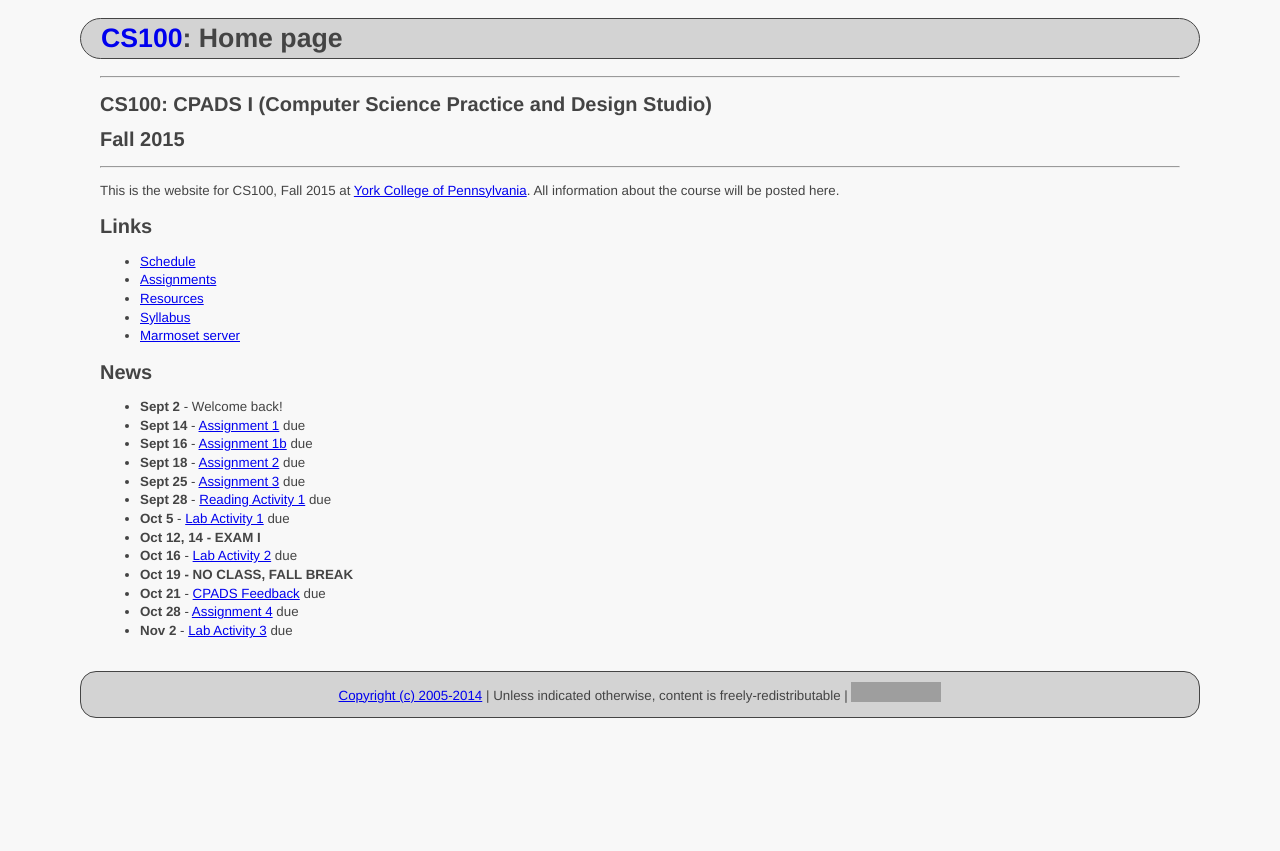
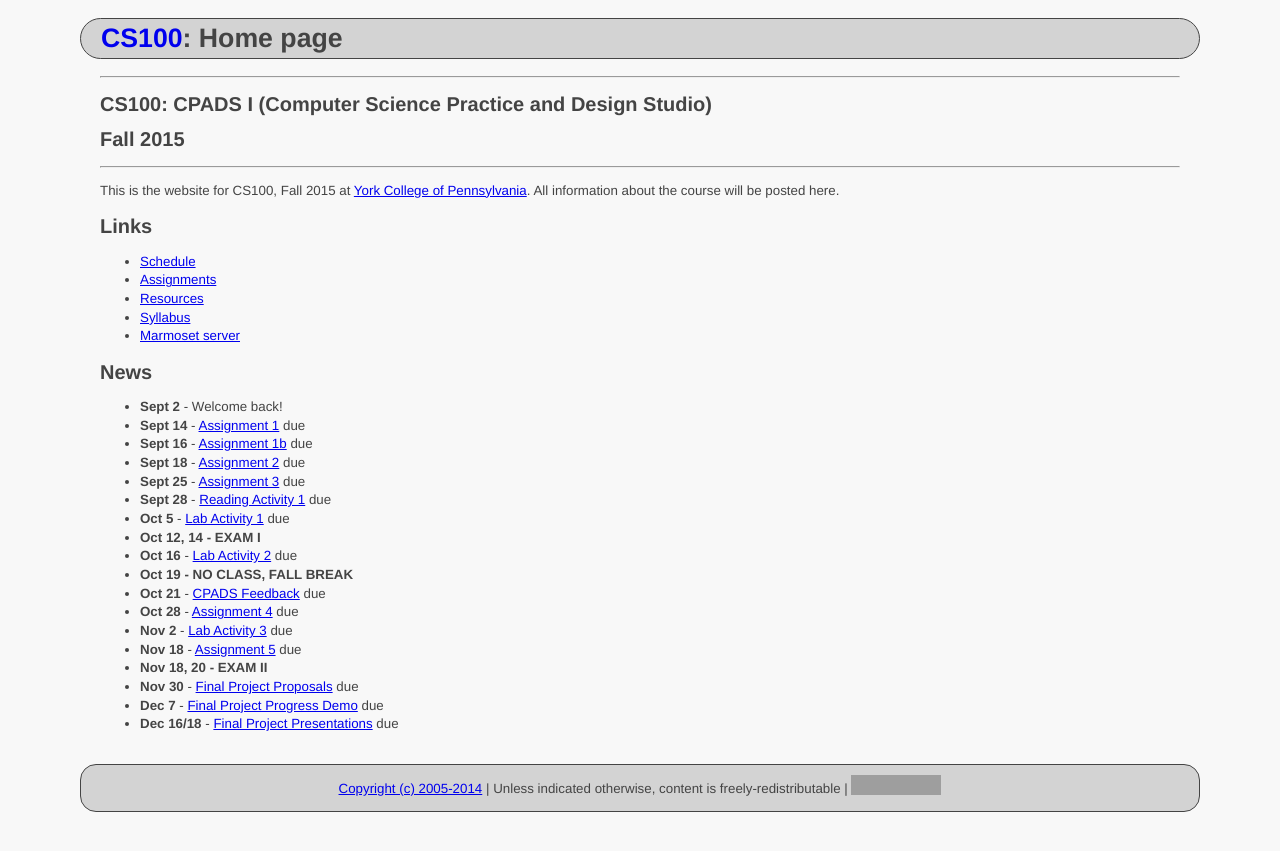
Before and after one commit to ycpcs/cs100-fall2015, a Jekyll site: the page built from index.md, in a window 1280 px wide. Shown: the top 851 px of the page. Built offline with Jekyll 4.4.1, drawn with Linux system fonts in a browser that asks for light colours; Markdown is read by kramdown in place of the engine named in the settings; grey boxes are pictures that could not be loaded.

Commit message:
add final project description
add final project description

```diff
--- a/index.md
+++ b/index.md
@@ -35,6 +35,11 @@ All information about the course will be posted here.
 * **Oct 21** - [CPADS Feedback](assign/CPADS_feedback.pdf) due
 * **Oct 28** - [Assignment 4](assign/CPADS_Assignment_4.pdf) due
 * **Nov 2** - [Lab Activity 3](assign/CPADS_Lab_Activity_3.pdf) due
+* **Nov 18** - [Assignment 5](assign/CPADS_Assignment_5.pdf) due
+* **Nov 18, 20 - EXAM II**
+* **Nov 30** - [Final Project Proposals](assign/CPADS_FinalProject.pdf) due
+* **Dec 7** - [Final Project Progress Demo](assign/CPADS_FinalProject.pdf) due
+* **Dec 16/18** - [Final Project Presentations](assign/CPADS_FinalProject.pdf) due
 
 <!-- vim:set wrap: ­-->
 <!-- vim:set linebreak: -->
```
Also changed, not shown: assign/index.md (+1 -0 lines), 1 other file.
